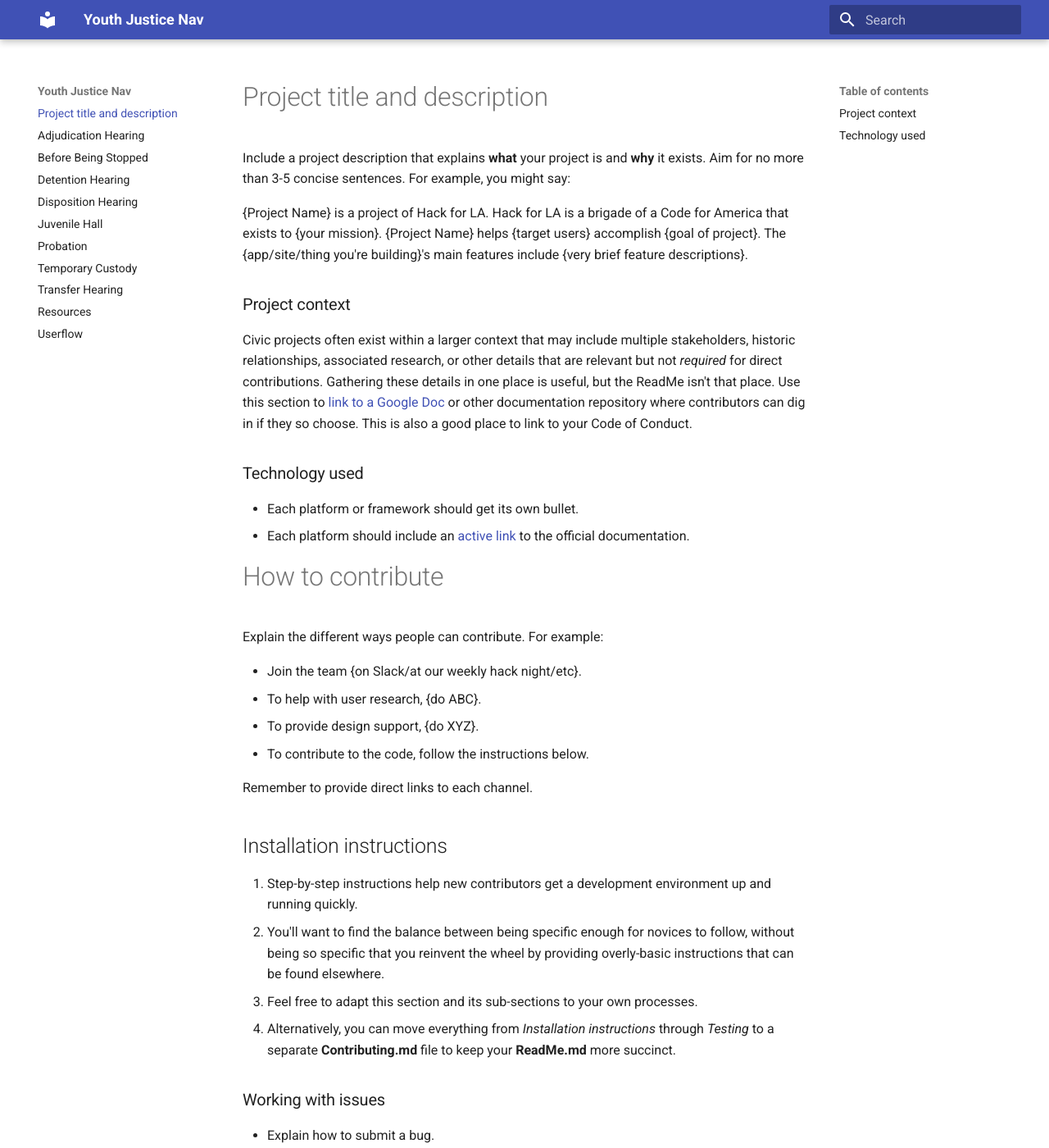
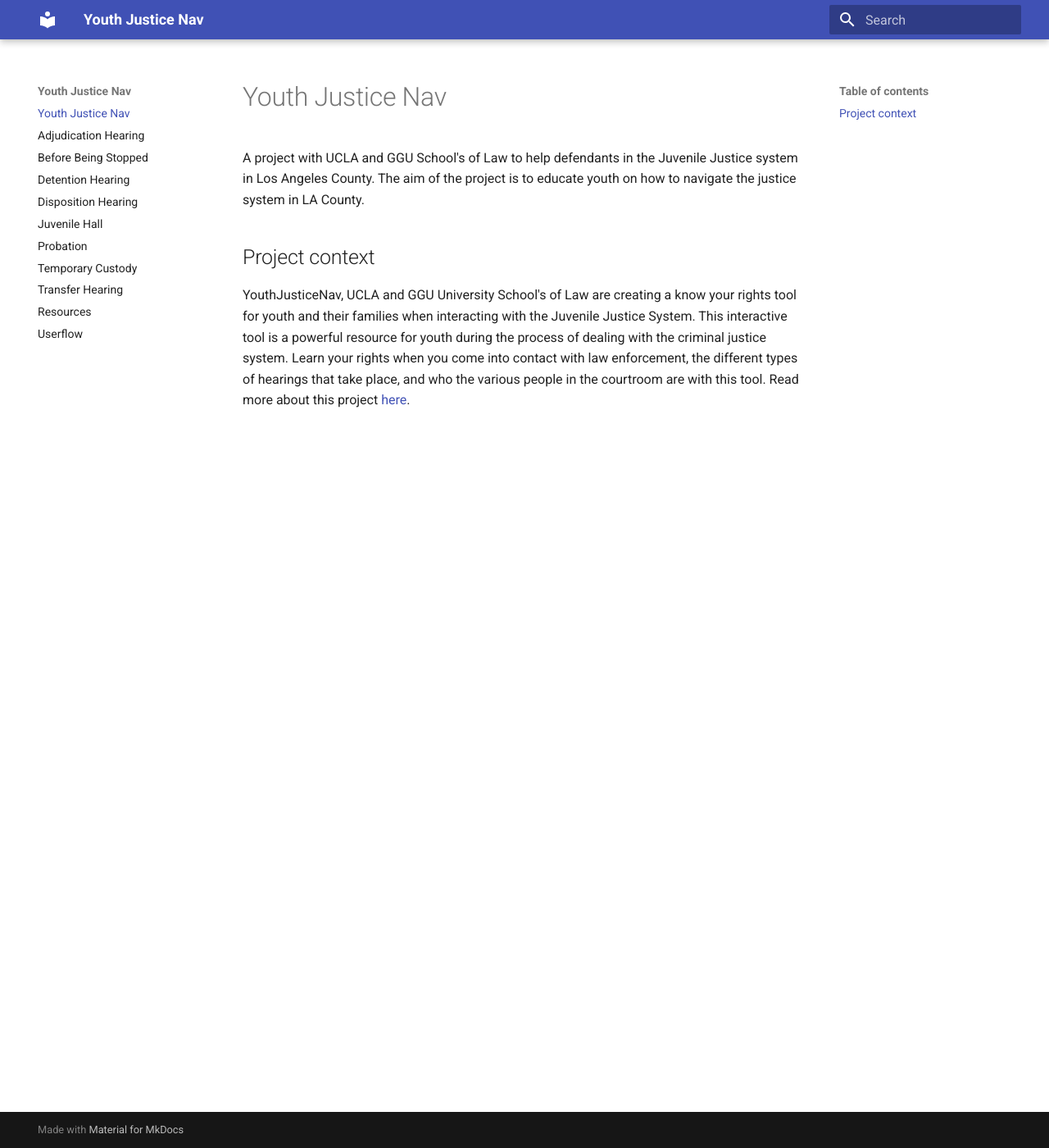
Before and after one commit to hackforla/youthjusticenav-info, an MkDocs documentation site: the page built from docs/index.md, in a window 1280 px wide and 1400 px high. Shown: the whole window at 82% size. Built offline with MkDocs 1.6.1 and Material for MkDocs 9.7.7, drawn with Linux system fonts in a browser that asks for light colours; some of the changed text lies outside the part shown.

Commit message:
Update index.md

```diff
--- a/docs/index.md
+++ b/docs/index.md
@@ -1,73 +1,7 @@
-# Project title and description
+# Youth Justice Nav
 
-Include a project description that explains **what** your project is and **why** it exists. Aim for no more than 3-5 concise sentences. For example, you might say:
+A project with UCLA and GGU School's of Law to help defendants in the Juvenile Justice system in Los Angeles County. The aim of the project is to educate youth on how to navigate the justice system in LA County.
 
-{Project Name} is a project of Hack for LA. Hack for LA is a brigade of a Code for America that exists to {your mission}. {Project Name} helps {target users} accomplish {goal of project}. The {app/site/thing you're building}'s main features include {very brief feature descriptions}.
+## Project context
 
-### Project context
-
-Civic projects often exist within a larger context that may include multiple stakeholders, historic relationships, associated research, or other details that are relevant but not *required* for direct contributions. Gathering these details in one place is useful, but the ReadMe isn't that place. Use this section to [link to a Google Doc](#) or other documentation repository where contributors can dig in if they so choose. This is also a good place to link to your Code of Conduct.
-
-### Technology used
-
-- Each platform or framework should get its own bullet.
-- Each platform should include an [active link](#) to the official documentation.
-
-
-
-# How to contribute
-
-Explain the different ways people can contribute. For example:
-
-- Join the team {on Slack/at our weekly hack night/etc}.
-- To help with user research, {do ABC}.
-- To provide design support, {do XYZ}.
-- To contribute to the code, follow the instructions below.
-
-Remember to provide direct links to each channel.
-
-
-
-## Installation instructions
-
-1. Step-by-step instructions help new contributors get a development environment up and running quickly.
-2. You'll want to find the balance between being specific enough for novices to follow, without being so specific that you reinvent the wheel by providing overly-basic instructions that can be found elsewhere.
-3. Feel free to adapt this section and its sub-sections to your own processes.
-4. Alternatively, you can move everything from *Installation instructions* through *Testing* to a separate **Contributing.md** file to keep your **ReadMe.md** more succinct.
-
-
-### Working with issues
-
-- Explain how to submit a bug.
-- Explain how to submit a feature request.
-- Explain how to contribute to an existing issue.
-
-To create a new issue, please use the blank issue template (available when you click New Issue).  If you want to create an issue for other projects to use, please create the issue in your own repository and send a slack message to one of your hack night hosts with the link.
-
-
-### Working with forks and branches
-
-- Explain your guidelines here.
-
-
-### Working with pull requests and reviews
-
-- Explain your process.
-
-
-### Testing
-
-- Provide instructions.
-
-
-
-# Contact info
-
-Include at least one way (or more, if possible) to reach your team with questions or comments.
-
-
-### Licensing
-
-Include details about the project's open source status.
-
-*this readme file sourced from [Jessica Sand](http://jessicasand.com/other-stuff/just-enough-docs/)*
+YouthJusticeNav, UCLA and GGU University School's of Law are creating a know your rights tool for youth and their families when interacting with the Juvenile Justice System.  This interactive tool is a powerful resource for youth during the process of dealing with the criminal justice system. Learn your rights when you come into contact with law enforcement, the different types of hearings that take place, and who the various people in the courtroom are with this tool. Read more about this project [here](https://docs.google.com/document/d/1NKcYSoGW2SNUrf-_osyBS9HKK7oUH7c8oQIgb5o8n2U/edit).
```
